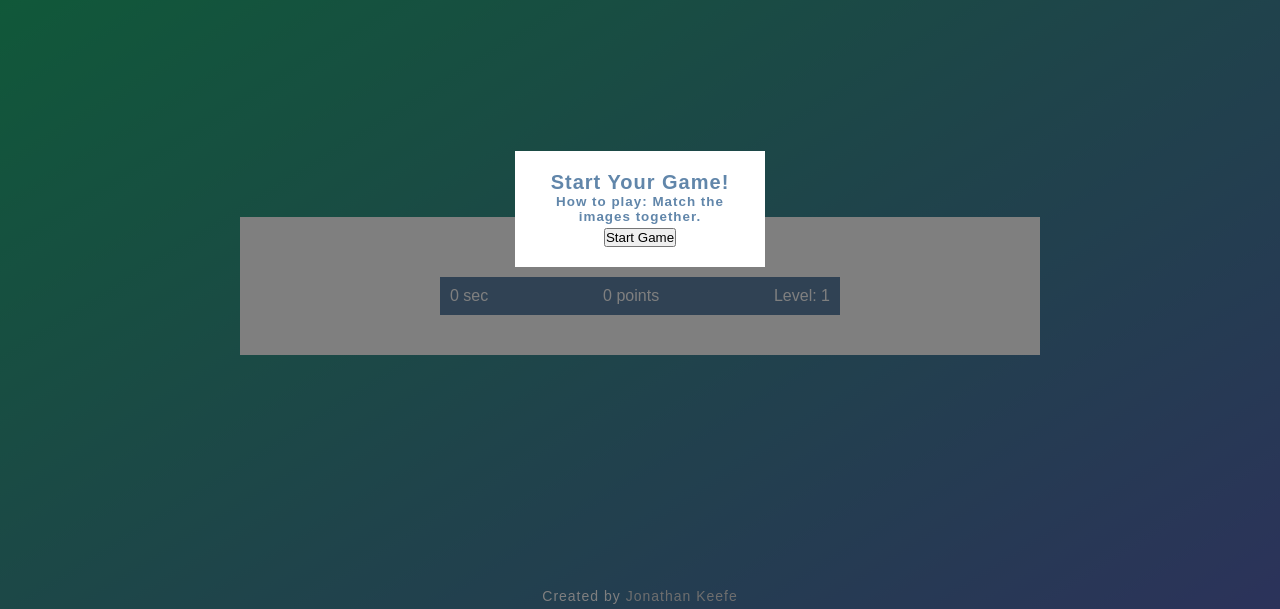
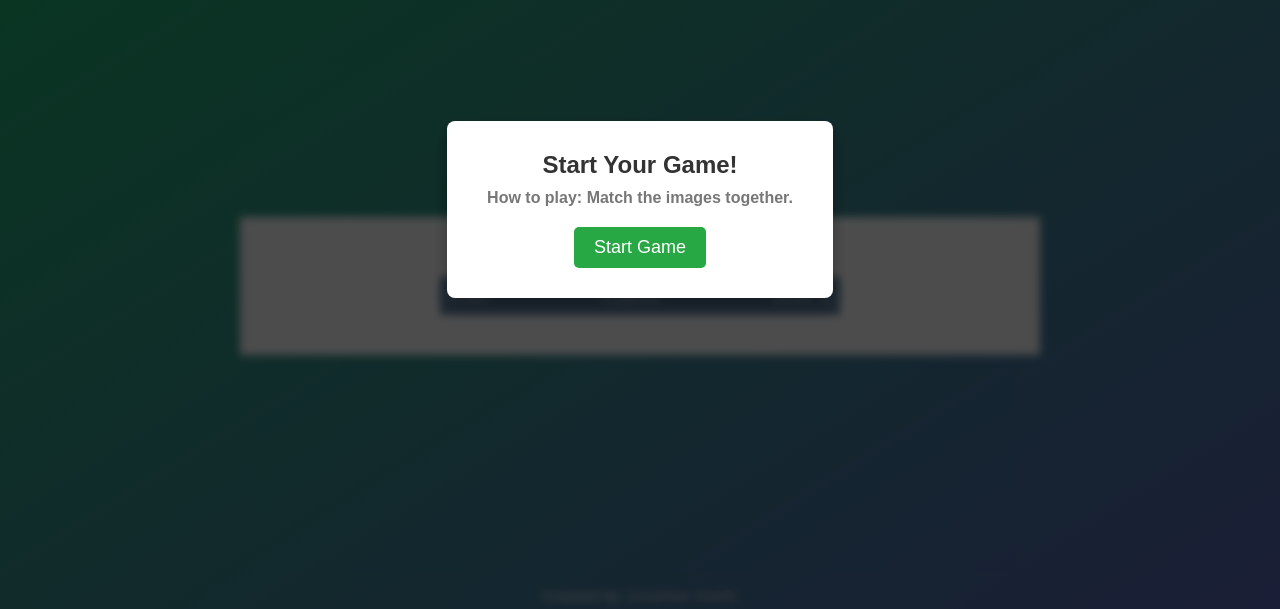
Before and after one commit to Jon8897/Memory-game, a plain HTML site: page index.html in a window 1280 px wide. Shown: the part 191-800 px from the top of the page. Drawn offline with Linux system fonts and the light colour scheme.

Commit message:
V1.0.0.2 - Styling the pop up

```diff
--- a/style.css
+++ b/style.css
@@ -1,4 +1,4 @@
-/* Memory Game CSS - V1.0.0.1 */
+/* Memory Game CSS - V1.0.0.2 */
 
 /* General Resets */
 * {
@@ -198,50 +198,61 @@ footer p a:hover {
   background: #9b59b6;
 }
 
-/* Pre-Modal Window */
+/* Pre-Game Modal Window Styling */
 #pre {
-  position: absolute;
+  position: fixed;
   top: 0;
   left: 0;
+  width: 100%;
   height: 100vh;
-  width: 100%;
   display: flex;
-  flex-direction: column;
   justify-content: center;
   align-items: center;
-  background: rgba(0, 0, 0, 0.5);
+  background: rgba(0, 0, 0, 0.7); /* Dark semi-transparent background */
+  z-index: 999; /* Ensure it’s always on top */
+}
+
+#themes {
+  padding: 30px 40px;
+  background: white;
+  border-radius: 8px;
+  box-shadow: 0 8px 16px rgba(0, 0, 0, 0.3); /* Nice shadow for 3D effect */
   text-align: center;
 }
 
-#themes {
-  margin: auto;
-  padding: 20px;
-  width: 250px;
-  background: white;
-  color: #6186aa;
-  font-size: 20px;
-  letter-spacing: 1px;
+#themes h4 {
+  font-size: 24px;
+  color: #333;
+  margin-bottom: 10px;
 }
 
-#themes p {
-  margin-top: 10px;
-  padding: 5px 20px;
-  border: solid 1px;
-  background: white;
-  color: #6186aa;
-  cursor: pointer;
+#themes h6 {
   font-size: 16px;
+  color: #777;
+  margin-bottom: 20px;
 }
 
-#themes p:hover {
-  background: #6186aa;
+#themes button {
+  padding: 10px 20px;
+  background-color: #28a745; /* Green for the start button */
   color: white;
+  border: none;
+  border-radius: 5px;
+  font-size: 18px;
+  cursor: pointer;
+  transition: background-color 0.3s ease;
 }
 
-.hidden {
-  display: none !important;
+#themes button:hover {
+  background-color: #218838; /* Darker green on hover */
 }
 
-.show {
-  display: block;
+/* Disable everything else while the modal is active */
+.main, footer {
+  filter: blur(4px); /* Adds a blur effect to the background when the modal is active */
 }
+
+/* Remove the blur filter once the modal is hidden */
+.hidden .main, .hidden footer {
+  filter: none;
+}
```
